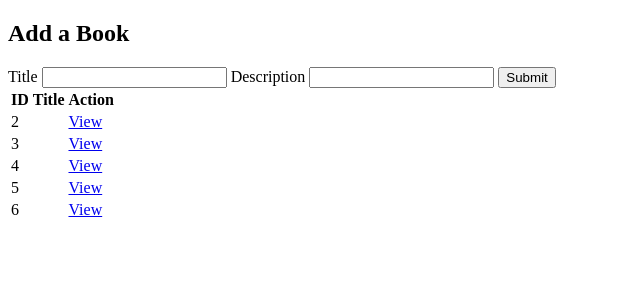
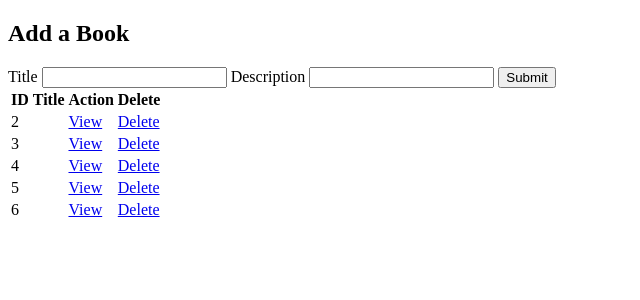
Before and after one commit to achan9528/coding_dojo_django_django_intro, a Django app: page /books in a window 1280 px wide. Shown: the top 300 px of the page, without its empty margins (0-640 px from the left). Run offline with Django 3.2, Linux system fonts and the light colour scheme; data comes from the database, SQL or seed files in the repository; both versions use the stored data as it was after the commit.

Commit message:
added delete buttons to template

```diff
--- a/books_authors_proj/books_authors_app/templates/index.html
+++ b/books_authors_proj/books_authors_app/templates/index.html
@@ -22,6 +22,7 @@
                     <th>ID</th>
                     <th>Title</th>
                     <th>Action</th>
+                    <th>Delete</th>
                 </tr>
             </thead>
             <tbody>
@@ -31,9 +32,11 @@
                         {% if subject == "books" %}
                             <td>{{book.title}}</td>
                             <td><a href="/{{subject}}/{{iter.id}}">View</a></td>
+                            <td><a href="/{{subject}}/{{iter.id}}/delete">Delete</a></td>
                         {% else %}
                             <td>{{iter.name}}</td>
                             <td><a href="/{{subject}}/{{iter.id}}">View</a></td>
+                            <td><a href="/{{subject}}/{{iter.id}}/delete">Delete</a></td>
                         {% endif %}
                     </tr>
                 {% endfor %}
--- a/books_authors_proj/books_authors_app/urls.py
+++ b/books_authors_proj/books_authors_app/urls.py
@@ -5,8 +5,10 @@ urlpatterns = [
     path('', views.index),
     path('books',views.index),
     path('books/<int:bookId>', views.bookInformation),
+    path('books/<int:bookId>/delete', views.bookDelete),
     path('authors',views.authors),
     path('authors/<int:authorId>',views.authorInformation),
+    path('authors/<int:authorId>/delete',views.authorDelete),
     path('booksAdd',views.booksAdd),
     path('authorsAdd',views.authorsAdd),
     path('existingBooksAdd', views.authorsAdd),
--- a/books_authors_proj/books_authors_app/views.py
+++ b/books_authors_proj/books_authors_app/views.py
@@ -96,3 +96,11 @@ def existingBooksAdd(request):
 
 def existingAuthorsAdd(request):
     pass
+
+def bookDelete(request, bookId):
+    Book.objects.get(id=bookId).delete()
+    return redirect('/')
+
+def authorDelete(request, authorId):
+    Author.objects.get(id=authorId).delete()
+    return redirect('/authors')
```
Also changed, not shown: books_authors_proj/db.sqlite3.
